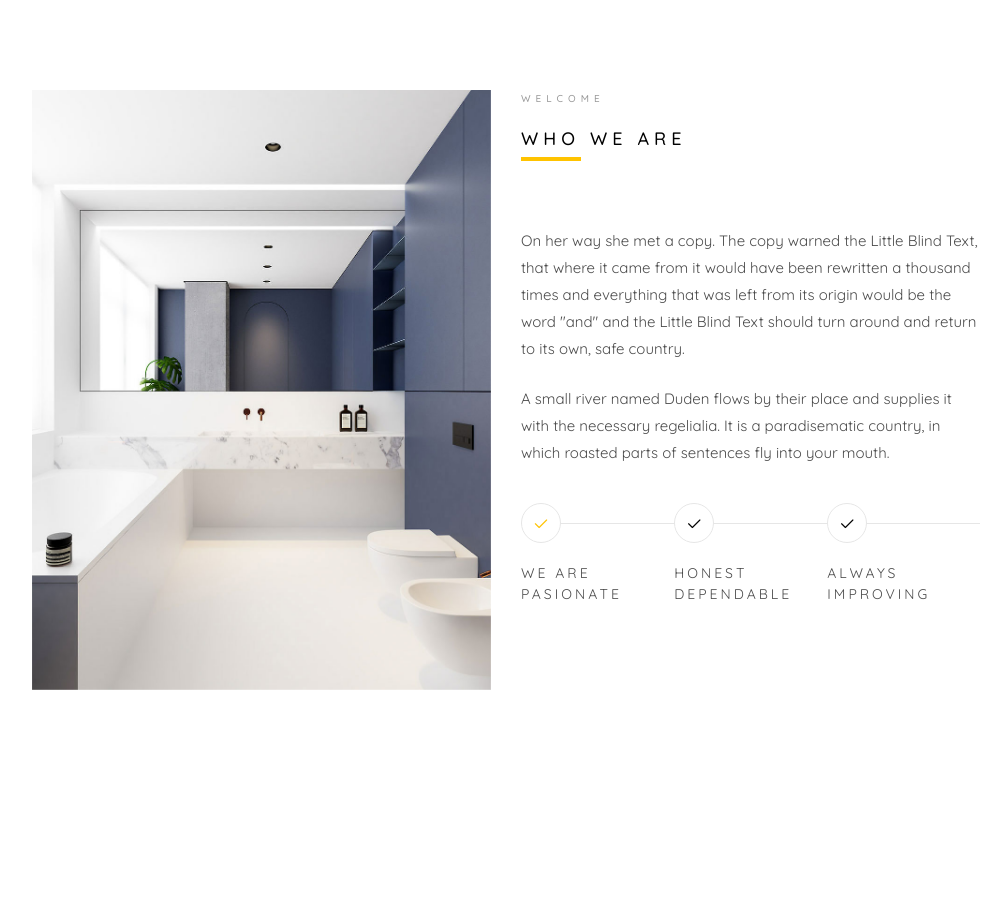
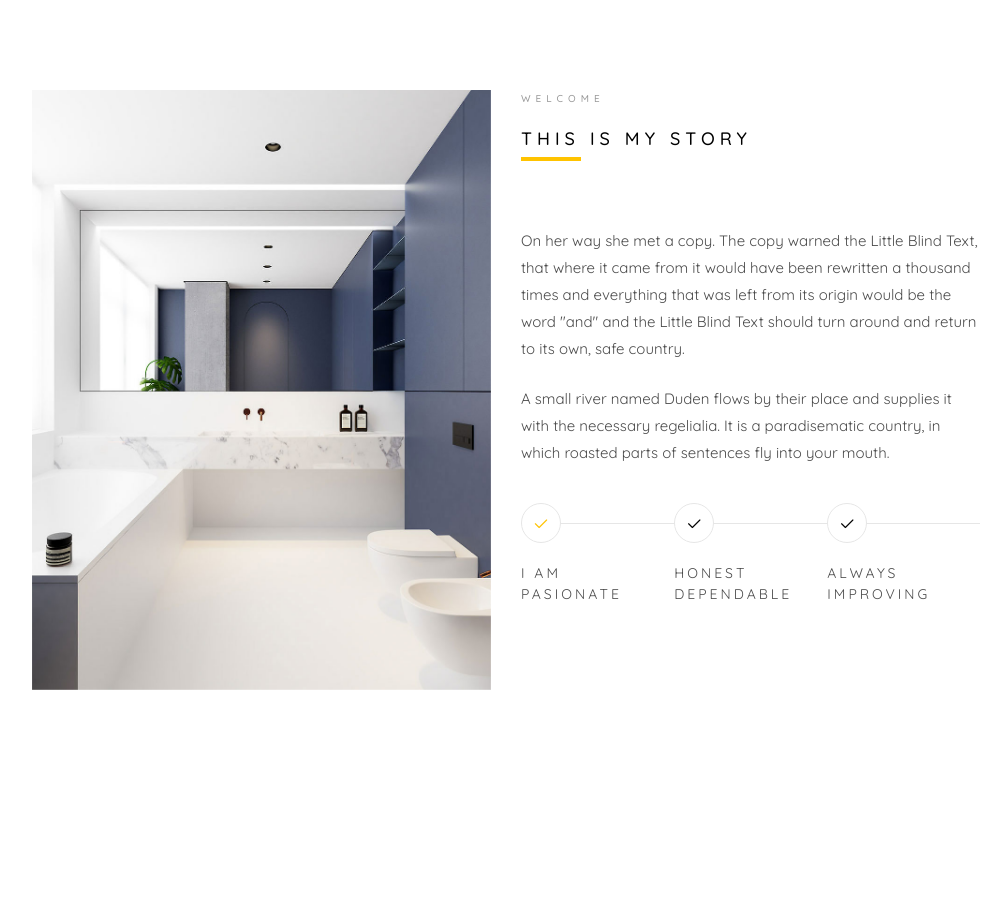
Before and after one commit to rebeccamulera/rebeccamulera.github.io, a plain HTML site: page index.html in a window 1280 px wide. Shown: the part 920-1832 px from the top of the page, without its empty margins (262-1270 px from the left). Drawn offline with Linux system fonts and the light colour scheme; files whose address does not match are found by name.

Commit message:
changed who we are to this is my story, and we are to I am under checks

```diff
--- a/index.html
+++ b/index.html
@@ -167,7 +167,7 @@
 						<div class="col-md-6 animate-box" data-animate-effect="fadeInLeft">
 							<div class="about-desc">
 								<span class="heading-meta">Welcome</span>
-								<h2 class="colorlib-heading">Who we are</h2>
+								<h2 class="colorlib-heading">This is My Story</h2>
 								<p>On her way she met a copy. The copy warned the Little Blind Text, that where it came
 									from it would have been rewritten a thousand times and everything that was left from
 									its origin would be the word "and" and the Little Blind Text should turn around and
@@ -180,7 +180,7 @@
 								<div class="col-md-4 no-gutters animate-box" data-animate-effect="fadeInLeft">
 									<a href="#" class="steps active">
 										<p class="icon"><span><i class="icon-check"></i></span></p>
-										<h3>We are <br>pasionate</h3>
+										<h3>I am <br>pasionate</h3>
 									</a>
 								</div>
 								<div class="col-md-4 no-gutters animate-box" data-animate-effect="fadeInLeft">
```
